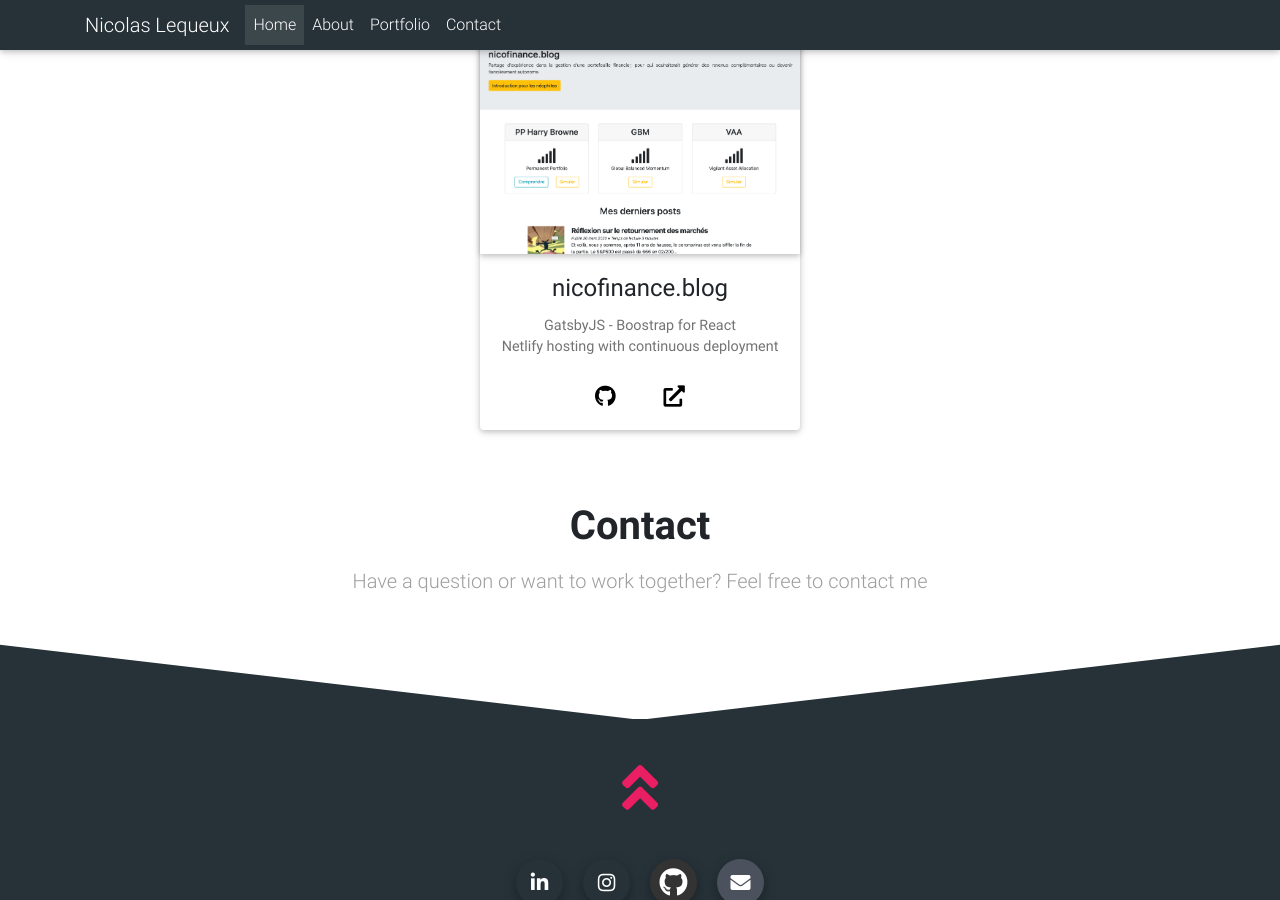
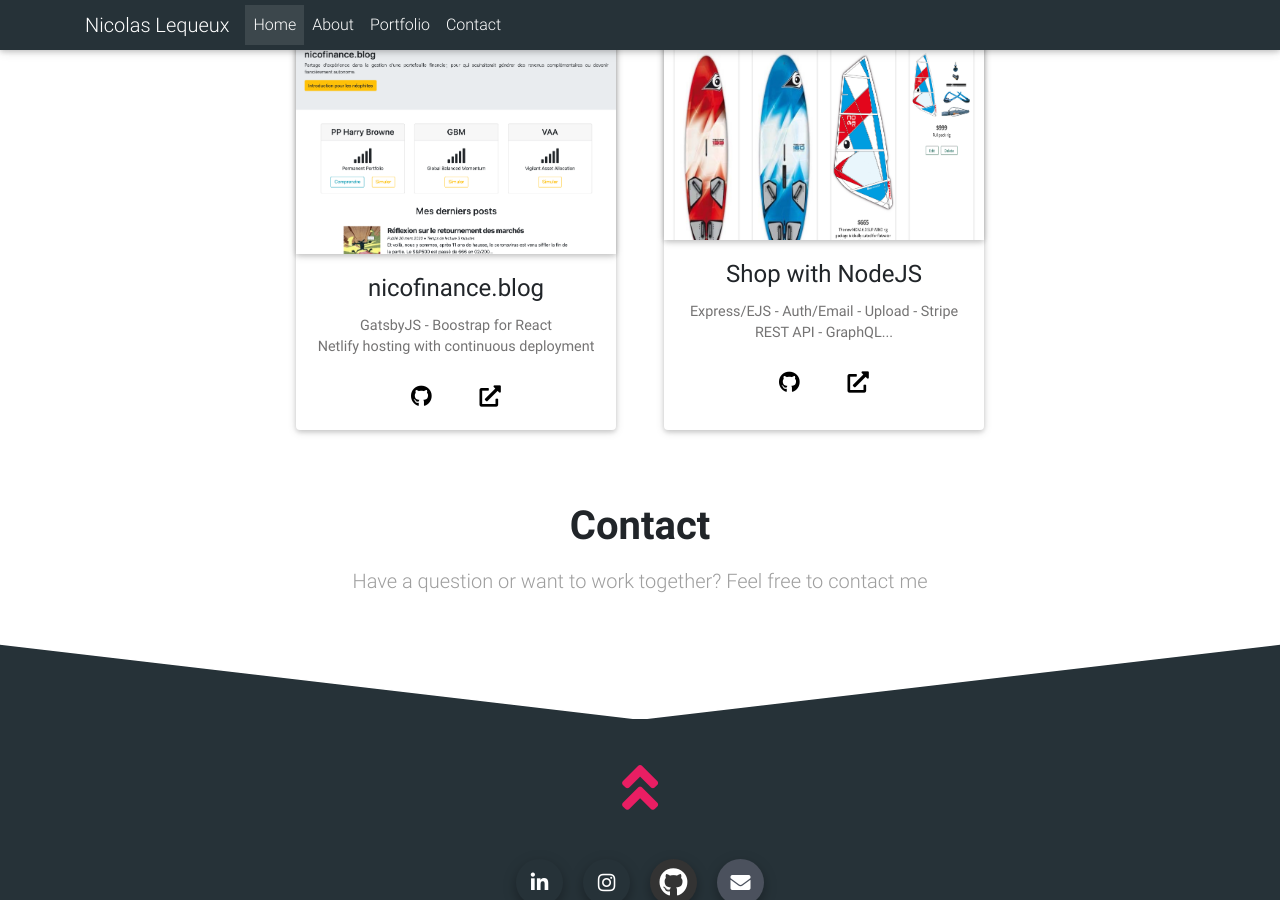
Before and after one commit to nicolaslequeux/nicolas-lequeux, a Jekyll site: the page built from index.md, in a window 1280 px wide and 900 px high, scrolled down 3842 px. Built offline with Jekyll 4.4.1, drawn with Linux system fonts in a browser that asks for light colours; nearby versions of some CDN libraries.

Commit message:
added udemy nodejs

```diff
--- a/_includes/portfolio.html
+++ b/_includes/portfolio.html
@@ -222,6 +222,28 @@
         </div>
 
 
+        <div class="card card-portfolio m-4">
+            <img class="card-img-top card-portfolio-img" src="assets/img/portfolio/udemy-nodejs-bookstore.png" target="_blank"
+                alt="Card image cap">
+            <div class="card-body">
+                <div class="card-portfolio-text">
+                    <h4 class="card-title text-center"><a>Shop with NodeJS</a></h4>
+                    <p class="card-text text-center">Express/EJS - Auth/Email - Upload - Stripe</br>REST API - GraphQL...</p>
+                </div>
+                <ul class="list-inline text-center card-portfolio-list-link">
+                    <li class="list-inline-item"><a class="card-portfolio-link"
+                            href="https://github.com/nicolaslequeux/udemy-nodejs-bookstore" target="_blank"><i
+                                class="fab fa-github fa-lg"></i></a></li>
+                    <li class="list-inline-item"></li>
+                    <li class="list-inline-item"></li>
+                    <li class="list-inline-item"></li>
+                    <li class="list-inline-item"><a class="card-portfolio-link" href="https://udemy-nodejs-bookstore.herokuapp.com/"
+                            target="_blank"><i class="fas fa-external-link-alt fa-lg"></i></a></li>
+                </ul>
+            </div>
+        </div>
+
+
 
 
     </div>
```
Also changed, not shown: assets/img/portfolio/udemy-nodejs-bookstore.png (added).
